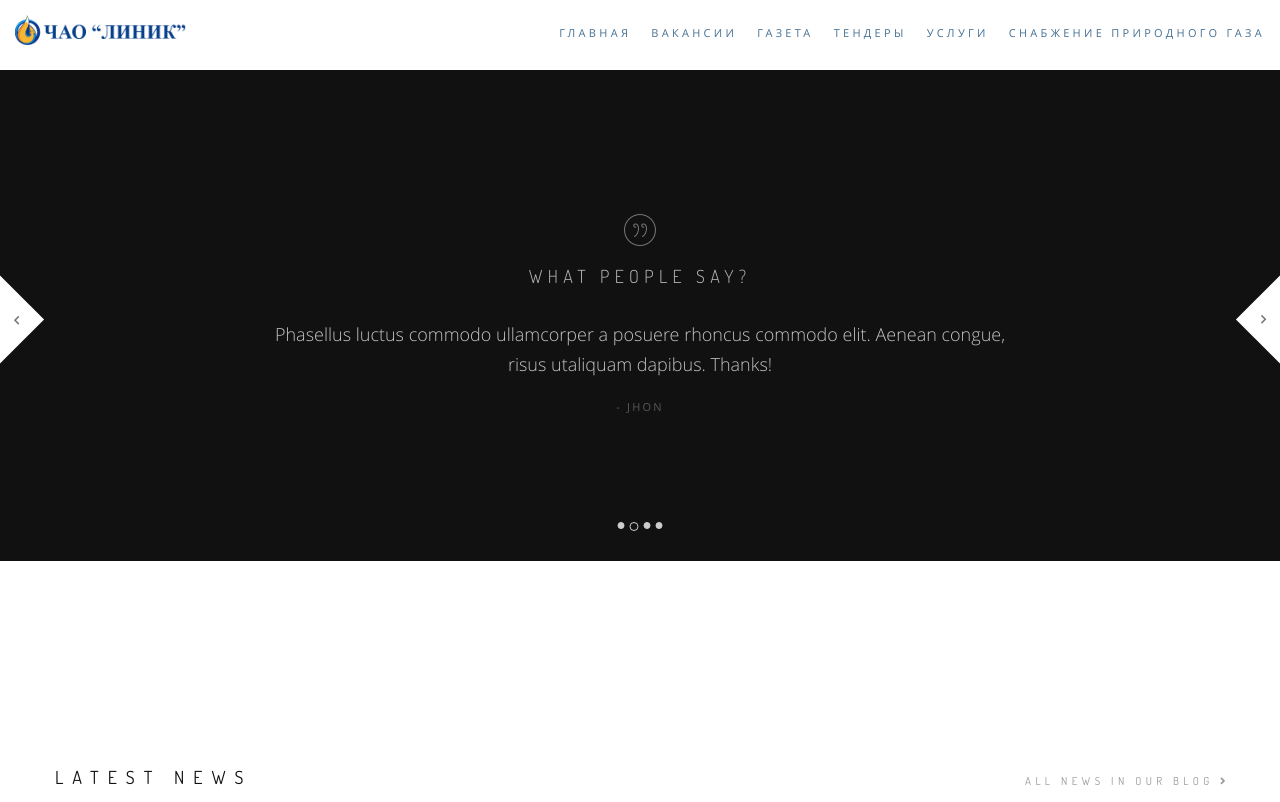
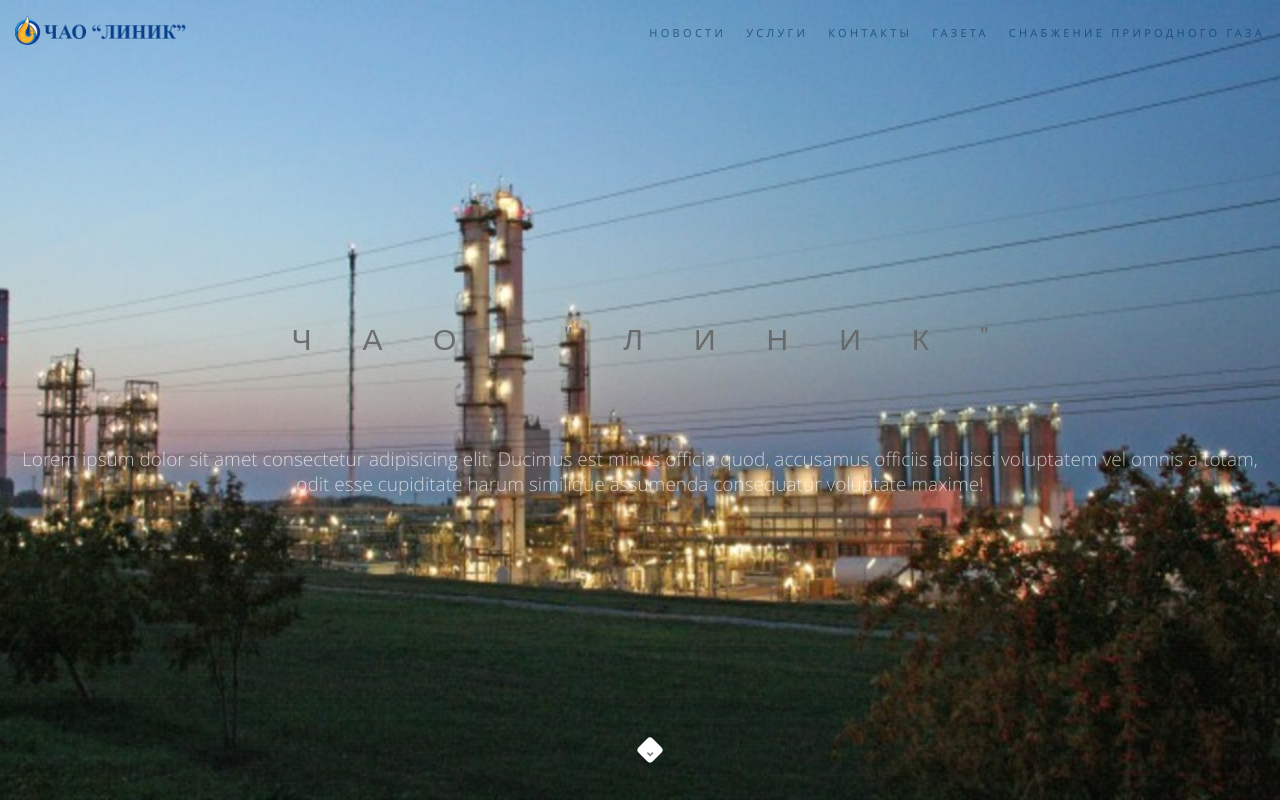
Before and after one commit to ASKoshelenko/ProjectLINIK, a website: page app/index.html in a window 1280 px wide. Shown: the top 802 px of the page. Drawn offline with nearby package versions, Linux system fonts and the light colour scheme; some packages are replaced by stand-ins of ours.

Commit message:
Create inner

```diff
--- a/app/css/slicknav.css
+++ b/app/css/slicknav.css
@@ -106,7 +106,7 @@
   font-size: 0.875em;
   list-style: none;
   overflow: hidden;
-  background: #000;
+  background: rgba(100, 100, 100, 0.1);
   position: absolute;
   top: 100%;
   width: 100%;
@@ -130,7 +130,7 @@
 .slicknav_nav a {
   padding: 10px;
   text-decoration: none;
-  color: #fff; }
+  color: rgba(8, 64, 109, .75); }
   .slicknav_nav .slicknav_txtnode {
     margin-left: 15px; }
   .slicknav_nav .slicknav_item a {
--- a/app/css/style.css
+++ b/app/css/style.css
@@ -1,9 +1,3 @@
-.prevision {
-	background: url('../img/inner-bg.1.jpg') no-repeat center / cover;
-	height: 100vh;
-	padding: 15px 15px 0 15px;
-}
-
 /* ============ Блок подключения шрифтов =============== */
 @font-face {
     font-family: 'dosislight';
@@ -547,14 +541,28 @@
 }
 /* ===== #Header stop ===== */
 /* ===== Inner start ===== */
-.inner {
-	background: url('../img/inner-bg.jpg') no-repeat center / cover;
+.inner1 {
+	background: url('../img/linik1-bg.jpg') no-repeat center / cover;
 	height: 100vh;
 	padding: 15px 15px 0 15px;
 	text-align: center;
 	position: relative;
 }
-.inner::before {
+.inner2 {
+	background: url('../img/linik2-bg.jpg') no-repeat center / cover;
+	height: 100vh;
+	padding: 15px 15px 0 15px;
+	text-align: center;
+	position: relative;
+}
+.inner3 {
+	background: url('../img/linik3-bg.jpg') no-repeat center / cover;
+	height: 100vh;
+	padding: 15px 15px 0 15px;
+	text-align: center;
+	position: relative;
+}
+.inner1::before, .inner2::before, .inner3::before {
 	content: '';
 	display: inline-block;
 	height: 100%;
@@ -563,11 +571,11 @@
 	вываливалось за пределы окна */
 	margin-left: -4px;
 }
-.inner-content {
+.inner1-content, .inner2-content, .inner3-content {
 	display: inline-block;
 	vertical-align: middle;
 }
-.inner-title{
+.inner1-title, .inner3-title, .inner3-title {
 	font-family: 'dosisregular', sans-serif;
 	font-size: 2rem;
 	letter-spacing: 1.7em;
@@ -577,12 +585,12 @@
 	font-weight: normal;
 	margin-bottom: 88px;
 }
-.inner-subtitle {
+.inner1-subtitle, .inner2-subtitle, .inner3-subtitle {
 	font-family: 'open_sanslight', sans-serif;
 	font-size: 1.2667rem;
 	color: rgba(254, 254, 254, .68)
 }
-.inner-button{
+.inner1-button, .inner2-button, .inner3-button {
 	position: absolute;
 	width: 20px;
 	height: 20px;
@@ -599,7 +607,7 @@
 	left: 50%;
 	cursor: pointer;
 }
-.inner-button .fas {
+.inner1-button .fas, .inner2-button .fas, .inner3-button .fas {
 	position: absolute;
 	bottom: 2px;
 	left: 4px;
--- a/app/index.html
+++ b/app/index.html
@@ -29,22 +29,19 @@
         <!-- /.logo -->
         <ul class="header-nav d-flex my-auto">
           <li>
-            <a href="#" data-scroll=".inner">Главная</a>
+            <a href="#" data-scroll=".latest-news">Новости</a>
           </li>
           <li>
-            <a href="#" data-scroll=".about-studio">Вакансии</a>
+            <a href="#" data-scroll=".services">Услуги</a>
           </li>
           <li>
-            <a href="#" data-scroll=".services">Газета</a>
+            <a href="#" data-scroll=".contacts">Контакты</a>
           </li>
           <li>
-            <a href="#" data-scroll=".portfolio">Тендеры</a>
+            <a href="#">Газета</a>
           </li>
           <li>
-            <a href="#" data-scroll=".contacts">Услуги</a>
-          </li>
-          <li>
-            <a href="#" data-scroll=".contacts">Снабжение природного газа</a>
+            <a href="#">Снабжение природного газа</a>
           </li>
         </ul>
         <!-- /.header-nav -->
@@ -55,49 +52,43 @@
     <!-- Main start -->
     <div id="main">
       <!-- Main page -->
-      <!-- What people say-->
-      <div class="small-section">
-        <div class="reviews bg-black">
-          <div class="reviews-title text-center">
-            <span class="icon-quote"></span>
-            <h3 class="title title-white title-light">What people say?</h3>
+      <div class="slider">
+        <div class="inner1">
+          <div class="inner1-content">
+            <div class="inner1-title">ЧАО "ЛИНИК"</div>
+            <!-- /.inner-title -->
+            <p class="inner1-subtitle">Lorem ipsum dolor sit amet consectetur adipisicing elit. Ducimus est minus officia quod, accusamus officiis adipisci voluptatem vel omnis a totam, odit esse cupiditate harum similique assumenda consequatur voluptate maxime!</p>
+            <!-- /.inner-subtitle -->
+            <div class="inner1-button" data-scroll=".latest-news"><i class="fas fa-angle-down"></i></div>
+            <!-- /.inner-button -->
           </div>
-          <!-- /.review-title text-center -->
-          <div class="reviews-carousel">
-            <div>
-              <div class="review-wrapper text-center">
-                <p> Phasellus luctus commodo ullamcorper a posuere rhoncus commodo elit. Aenean congue,
-                    risus utaliquam dapibus. Thanks!</p>
-                <span class="review-author">— John Doe, doodle inc.</span>
-              </div>
-            </div>
-            <!-- slide -->
-            <div>
-              <div class="review-wrapper text-center">
-                <p> Phasellus luctus commodo ullamcorper a posuere rhoncus commodo elit. Aenean congue,
-                    risus utaliquam dapibus. Thanks!</p>
-                <span class="review-author">- jhon</span>
-              </div>
-            </div>
-            <!-- slide -->
-            <div>
-              <div class="review-wrapper text-center">
-                <p> Phasellus luctus commodo ullamcorper a posuere rhoncus commodo elit. Aenean congue,
-                    risus utaliquam dapibus. Thanks!</p>
-                <span class="review-author">- jhon</span>
-              </div>
-            </div>
-            <!-- slide -->
-            <div>
-              <div class="review-wrapper text-center">
-                <p> Phasellus luctus commodo ullamcorper a posuere rhoncus commodo elit. Aenean congue,
-                    risus utaliquam dapibus. Thanks!</p>
-                <span class="review-author">- jhon</span>
-              </div>
-            </div>
+          <!-- /.inner-content -->
+        </div>
+        <!-- /.inner1 -->
+        <div class="inner2">
+          <div class="inner2-content">
+            <div class="inner2-title">ЧАО "ЛИНИК"</div>
+            <!-- /.inner-title -->
+            <p class="inner2-subtitle">Lorem ipsum dolor sit amet consectetur adipisicing elit. Ducimus est minus officia quod, accusamus officiis adipisci voluptatem vel omnis a totam, odit esse cupiditate harum similique assumenda consequatur voluptate maxime!</p>
+            <!-- /.inner-subtitle -->
+            <div class="inner2-button" data-scroll=".latest-news"><i class="fas fa-angle-down"></i></div>
+            <!-- /.inner-button -->
           </div>
+          <!-- /.inner-content -->
         </div>
-        <!-- /.reviews bg-black -->
+        <!-- /.inner1 -->
+        <div class="inner3">
+          <div class="inner3-content">
+            <div class="inner3-title">ЧАО "ЛИНИК"</div>
+            <!-- /.inner-title -->
+            <p class="inner3-subtitle">Lorem ipsum dolor sit amet consectetur adipisicing elit. Ducimus est minus officia quod, accusamus officiis adipisci voluptatem vel omnis a totam, odit esse cupiditate harum similique assumenda consequatur voluptate maxime!</p>
+            <!-- /.inner-subtitle -->
+            <div class="inner3-button" data-scroll=".latest-news"><i class="fas fa-angle-down"></i></div>
+            <!-- /.inner-button -->
+          </div>
+          <!-- /.inner-content -->
+        </div>
+        <!-- /.inner1 -->
       </div>
       <!-- Latest news -->
       <div class="default-section latest-news">
@@ -322,8 +313,8 @@
                     <!-- /.rhomb-icon black-icon -->
                     <div class="contact-item-content">
                       <span class="contact-title">Адресс</span>
-                      <span class="contact-data">Украина, Луганская область,
-                        г. Лисичанск, ул. Свердлова, 371, 1-А</span>
+                      <span class="contact-data">Украина, Луганская область, </span>
+                      <span class="contact-data">  г. Лисичанск, ул. Свердлова, 371, 1-А</span>
                     </div>
                     <!-- /.contact-item-content -->
                   </div>
--- a/app/js/header-on-scroll.js
+++ b/app/js/header-on-scroll.js
@@ -42,3 +42,31 @@
 }
 
 scrollBtn.on('click', onClick); // отслеживаем событие клик на все элементы с атрибутом data-scroll
+
+// Inner slider
+(function(){
+    const inner = document.querySelector('.slider');
+    const trigger = false;
+    let count = 0;
+
+    const showInner = (number) => {
+        inner.children[number].hidden = false;
+        for (let i = 0; i < inner.children.length; i += 1) {
+            if(i !== number) inner.children[i].hidden = true;
+        }
+    }
+
+    showInner(count);
+    count += 1;
+
+    setInterval(() => {
+        if(count < inner.children.length) {
+            showInner(count);
+            count += 1;
+        }
+        else {
+            count = 0;
+            showInner(count)
+        }
+    },10000);
+})();
--- a/src/css/style.css
+++ b/src/css/style.css
@@ -1,9 +1,3 @@
-.prevision {
-	background: url('../img/inner-bg.1.jpg') no-repeat center / cover;
-	height: 100vh;
-	padding: 15px 15px 0 15px;
-}
-
 /* ============ Блок подключения шрифтов =============== */
 @font-face {
     font-family: 'dosislight';
@@ -520,14 +514,28 @@
 }
 /* ===== #Header stop ===== */
 /* ===== Inner start ===== */
-.inner {
-	background: url('../img/inner-bg.jpg') no-repeat center / cover;
+.inner1 {
+	background: url('../img/linik1-bg.jpg') no-repeat center / cover;
 	height: 100vh;
 	padding: 15px 15px 0 15px;
 	text-align: center;
 	position: relative;
 }
-.inner::before {
+.inner2 {
+	background: url('../img/linik2-bg.jpg') no-repeat center / cover;
+	height: 100vh;
+	padding: 15px 15px 0 15px;
+	text-align: center;
+	position: relative;
+}
+.inner3 {
+	background: url('../img/linik3-bg.jpg') no-repeat center / cover;
+	height: 100vh;
+	padding: 15px 15px 0 15px;
+	text-align: center;
+	position: relative;
+}
+.inner1::before, .inner2::before, .inner3::before {
 	content: '';
 	display: inline-block;
 	height: 100%;
@@ -536,11 +544,11 @@
 	вываливалось за пределы окна */
 	margin-left: -4px;
 }
-.inner-content {
+.inner1-content, .inner2-content, .inner3-content {
 	display: inline-block;
 	vertical-align: middle;
 }
-.inner-title{
+.inner1-title, .inner3-title, .inner3-title {
 	font-family: 'dosisregular', sans-serif;
 	font-size: 2rem;
 	letter-spacing: 1.7em;
@@ -550,12 +558,12 @@
 	font-weight: normal;
 	margin-bottom: 88px;
 }
-.inner-subtitle {
+.inner1-subtitle, .inner2-subtitle, .inner3-subtitle {
 	font-family: 'open_sanslight', sans-serif;
 	font-size: 1.2667rem;
 	color: rgba(254, 254, 254, .68)
 }
-.inner-button{
+.inner1-button, .inner2-button, .inner3-button {
 	position: absolute;
 	width: 20px;
 	height: 20px;
@@ -566,7 +574,7 @@
 	left: 50%;
 	cursor: pointer;
 }
-.inner-button .fas {
+.inner1-button .fas, .inner2-button .fas, .inner3-button .fas {
 	position: absolute;
 	bottom: 2px;
 	left: 4px;
```
Also changed, not shown: app/css/style.min.css, app/img/linik1-bg.jpg (renamed from app/img/linik (1).jpg), app/img/linik2-bg.jpg (renamed from app/img/linik (3).jpg), app/img/linik3-bg.jpg (renamed from app/img/linik (2).jpg).
